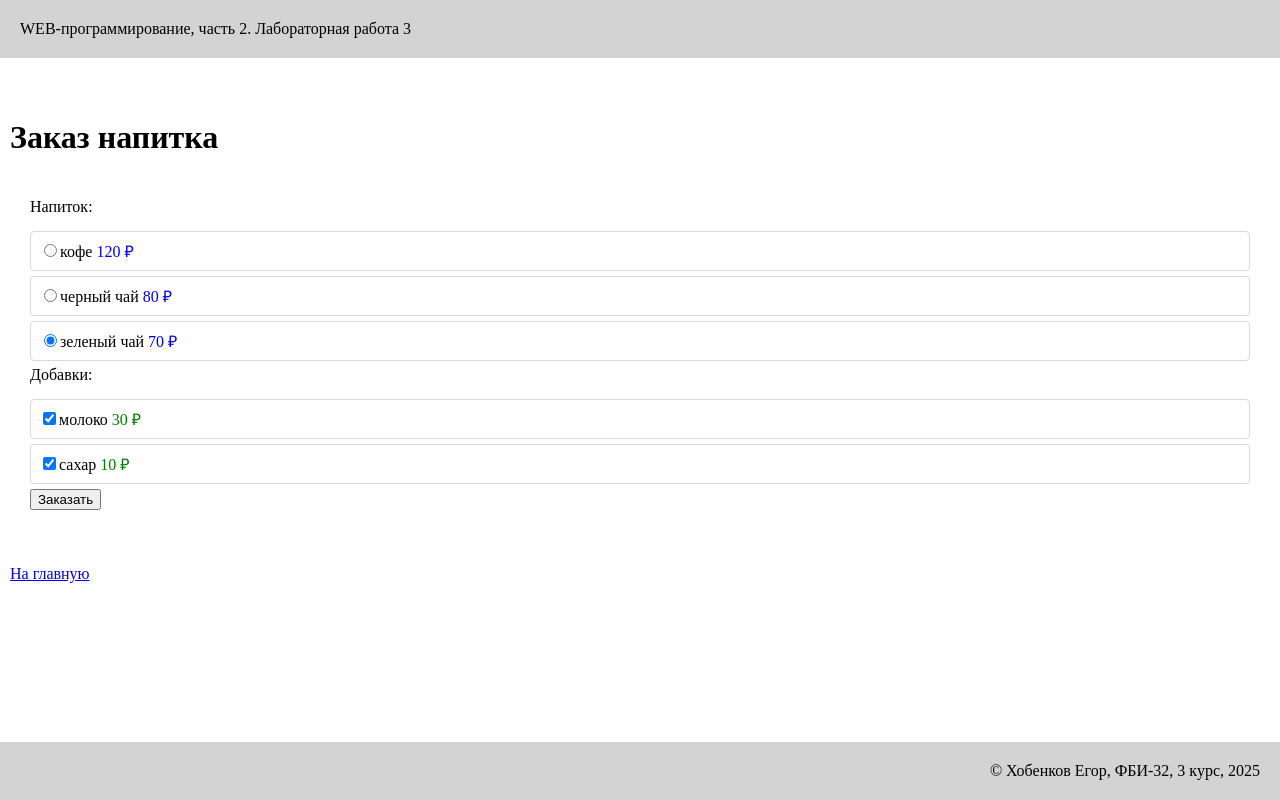
After one commit to fastestRacist/web-back-labs, a Flask app: page /lab3/order in a window 1280 px wide. The commit adds this page. Run offline with Flask 3, Linux system fonts and the light colour scheme.

Commit message:
Заказ напитка

```diff
--- a/lab3.py
+++ b/lab3.py
@@ -39,3 +39,34 @@ def form1():
         errors['age'] = 'Заполните поле!'
     sex = request.args.get('sex')
     return render_template('lab3/form1.html', user=user, age=age, sex=sex, errors=errors)
+
+
+@lab3.route('/lab3/order')
+def order():
+    return render_template('lab3/order.html')
+
+
+@lab3.route('/lab3/pay')
+def pay():
+    price = 0
+    drink = request.args.get('drink')
+    #Пусть кофе стоит 120 рублей, черный чай - 80 рублей, зеленый - 70 рублей.
+    if drink == 'cofee':
+        price = 120
+    elif drink == 'black-tea':
+        price = 80
+    else:
+        price = 70
+    #Добавка молока удорожает напиток на 30 рублей, а сахара - на 10.
+    if request.args.get('milk') == 'on':
+        price += 30
+    if request.args.get('sugar') == 'on':
+        price +=10
+
+    return render_template('lab3/pay.html', price=price)
+
+
+@lab3.route('/lab3/success', methods=['GET', 'POST'])
+def success():
+    price = request.values.get('price', type=int)
+    return render_template('lab3/success.html', price=price)
--- a/templates/lab3/lab3.html
+++ b/templates/lab3/lab3.html
@@ -12,5 +12,6 @@
         <li><a href="/lab3/cookie">Куки</a></li>
         <li><a href="/lab3/del_cookie">Очистить куки</a></li>
         <li><a href="/lab3/form1">Форма 1</a></li>
+        <li><a href="/lab3/order">Заказ напитка</a></li>
     </ol>
 {% endblock %}
--- /dev/null
+++ b/templates/lab3/order.html
@@ -0,0 +1,64 @@
+{% extends "base.html" %}
+
+{% block lab %} Лабораторная работа 3 {% endblock %}
+
+{% block main %}
+    <style>
+    form {
+        background: white;
+        padding: 20px;
+        border-radius: 8px;
+        margin: 20px 0;
+    }
+
+    form div {
+        margin-bottom: 15px;
+    }
+
+    label {
+        display: block;
+        padding: 8px;
+        margin: 5px 0;
+        background: white;
+        border-radius: 4px;
+        border: 1px solid #d8d8d8;
+    }
+    .dop {
+        color: green;
+    }
+    .drink {
+        color: blue
+    }
+    </style>
+    <h1>Заказ напитка</h1>
+
+    <form action="/lab3/pay">
+        <div>Напиток:</div>
+        <label>
+            <input type="radio" value="cofee" name="drink" checked>кофе
+            <span class="drink"> 120 &#8381;</span>
+        </label>
+        <label>
+            <input type="radio" value="black-tea" name="drink" checked>черный чай
+            <span class="drink"> 80 &#8381;</span>
+        </label>
+        <label>
+            <input type="radio" value="green-tea" name="drink" checked>зеленый чай
+            <span class="drink"> 70 &#8381;</span>
+        </label>
+
+        <div>Добавки:</div>
+        <label>
+            <input type="checkbox" name="milk" checked>молоко
+            <span class="dop">30 &#8381;</span>
+        </label>
+        <label>
+            <input type="checkbox" name="sugar" checked>сахар
+            <span class="dop">10 &#8381;</span>
+        </label>
+
+        <div>
+            <button type="submit">Заказать</button>
+        </div>
+    </form>
+{% endblock %}
```
Also changed, not shown: templates/lab3/pay.html (added, +54 -0 lines), templates/lab3/success.html (added, +18 -0 lines), static/main.css (line endings or trailing spaces).
